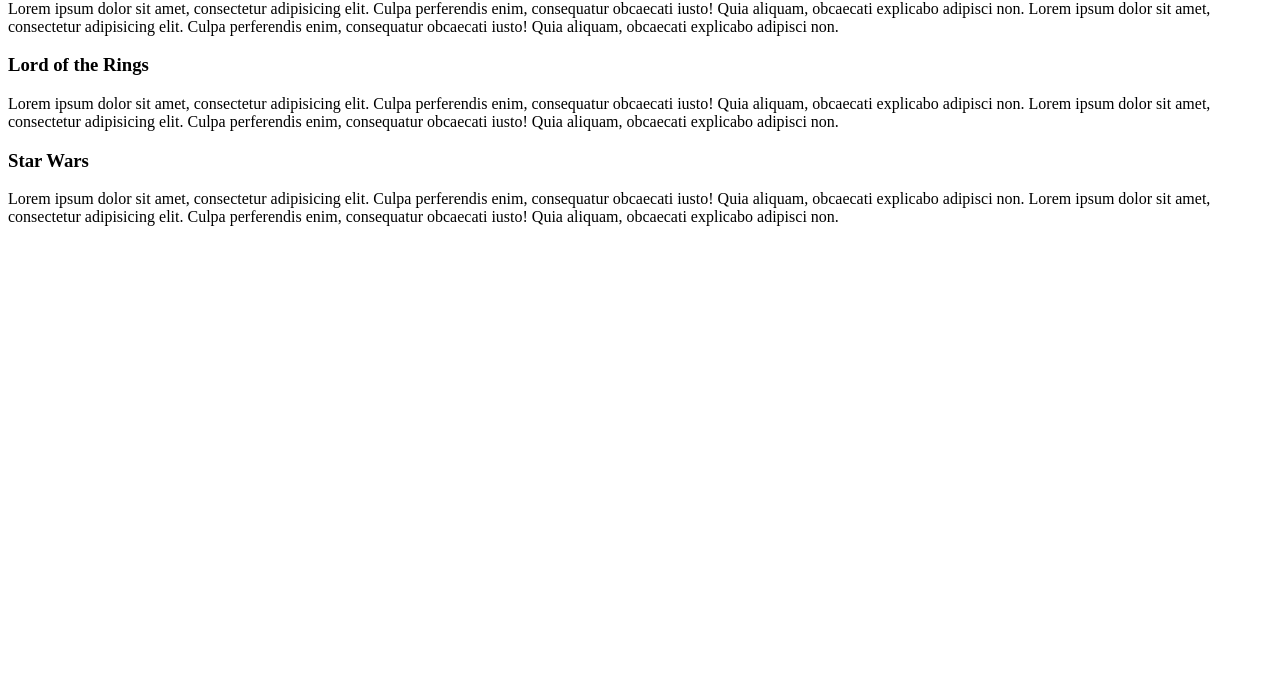
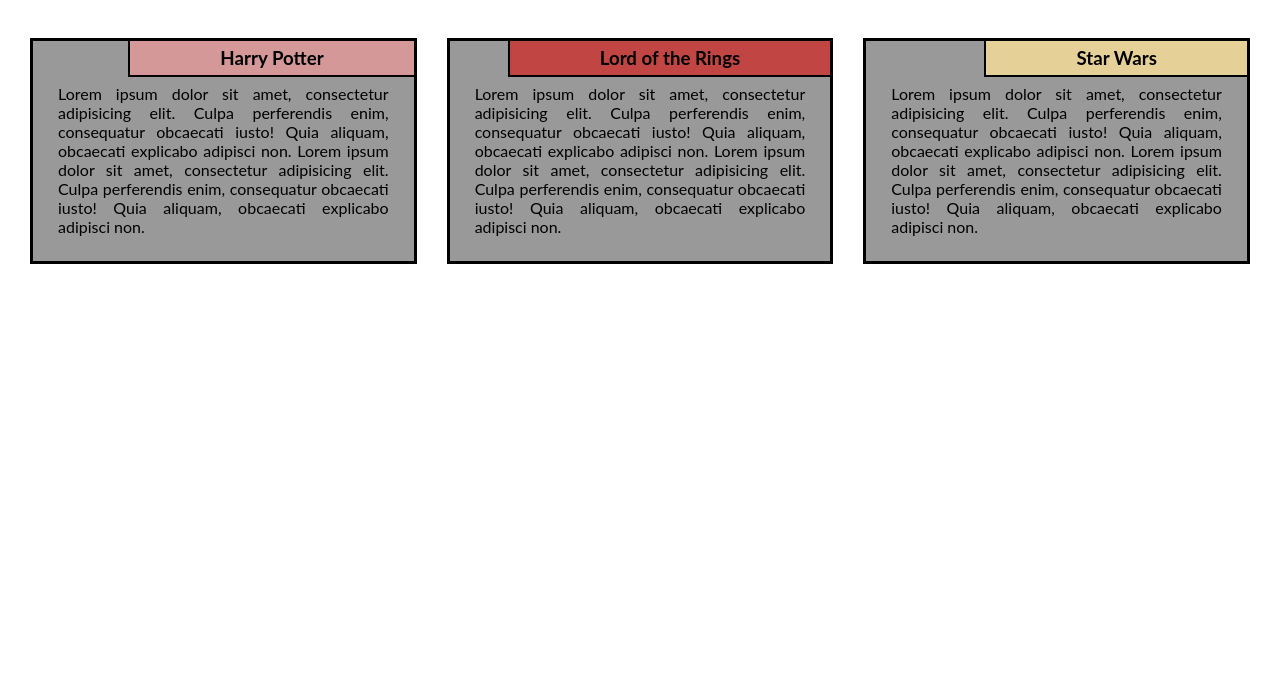
Before and after one commit to JWhiteley2907/module-2-solution, a plain HTML site: page index.html in a window 1280 px wide. Shown: the part 121-800 px from the top of the page. Drawn offline with Linux system fonts and the light colour scheme.

Commit message:
Update index.html

```diff
--- a/index.html
+++ b/index.html
@@ -4,7 +4,7 @@
 	<meta charset="utf-8">
 	<meta name="viewport" content="width=device-width, initial-scale=1">
 	<title>module2-solution</title>
-	<link rel="css" type="text/css" href="css/style.css">
+	<link rel="stylesheet" type="text/css" href="css/style.css">
 </head>
 <body>
 	 <div class="container">
```
